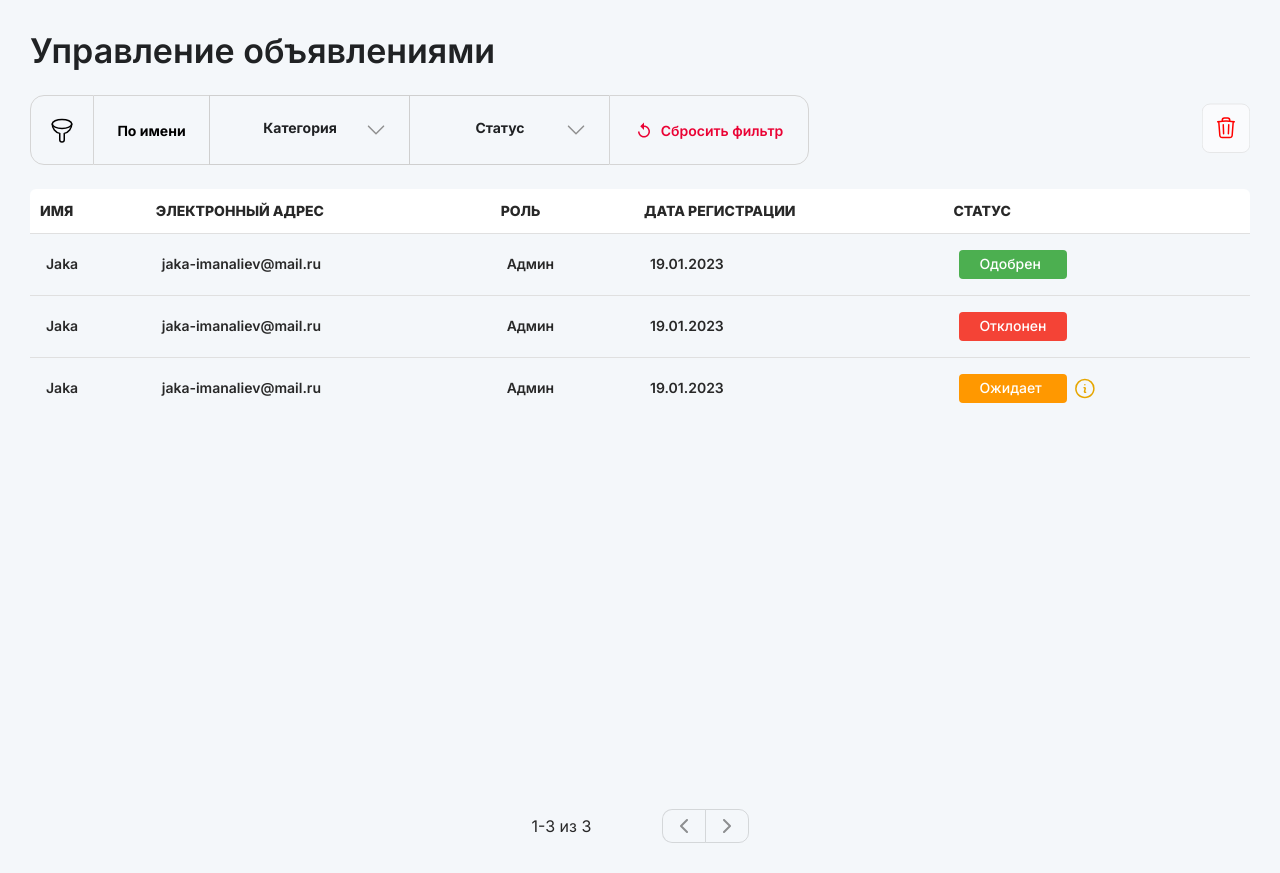
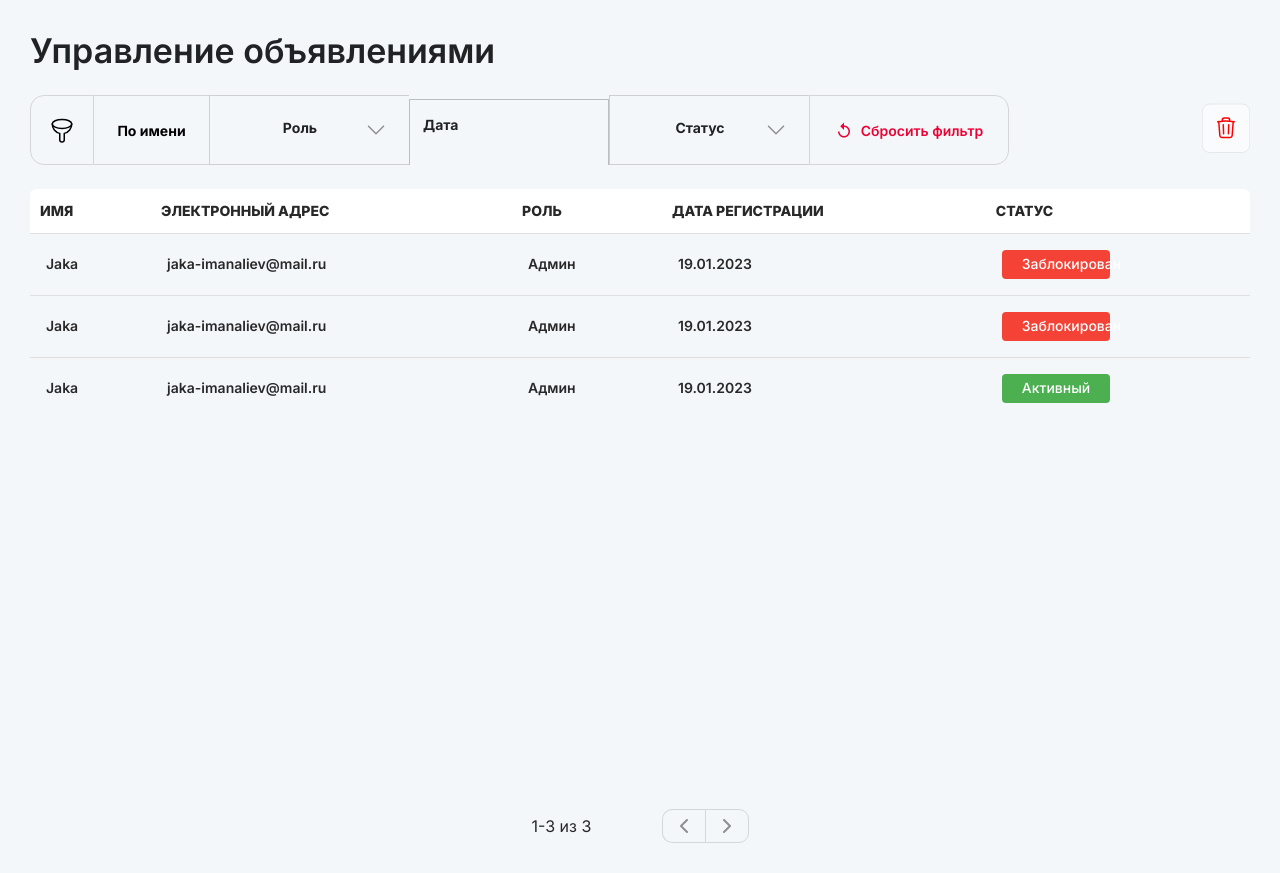
Before and after one commit to Ainazzzzz/Ulutman, a React (Vite) app: page /admin/users in a window 1280 px wide. Built offline with nearby package versions, Linux system fonts and the light colour scheme.

Commit message:
finished users page

```diff
--- a/src/components/Admin/Users.jsx
+++ b/src/components/Admin/Users.jsx
@@ -1,12 +1,12 @@
-import { green, orange, red } from '@mui/material/colors';
+import { green, red } from '@mui/material/colors';
 import React, { useMemo, useState } from 'react';
-import Wait from '../../assets/icons/wait-icon.svg?react';
 import { styled } from '@mui/material';
 import ReusableSelect from '../UI/Select';
 import Filter from '../../assets/icons/filter-icon.svg?react';
 import Replay from '../../assets/icons/replay-icon.svg?react';
 import RedDeleteIcon from '../../assets/icons/red-delete-icon.svg?react';
 import Table from '../UI/Table';
+import { DatePicker } from '../UI/DatePicker.jsx';
 
 const Users = () => {
    const [open, setOpen] = useState(false);
@@ -20,7 +20,7 @@ const Users = () => {
          email: 'jaka-imanaliev@mail.ru',
          category: 'Услуги',
          date: '19.01.2023',
-         status: 'Одобрен',
+         status: 'Заблокирован',
          role: 'Админ',
       },
       {
@@ -29,7 +29,7 @@ const Users = () => {
          email: 'jaka-imanaliev@mail.ru',
          category: 'Админ',
          date: '19.01.2023',
-         status: 'Отклонен',
+         status: 'Заблокирован',
          role: 'Админ',
       },
       {
@@ -38,7 +38,7 @@ const Users = () => {
          email: 'jaka-imanaliev@mail.ru',
          category: 'Админ',
          date: '19.01.2023',
-         status: 'Ожидает',
+         status: 'Активный',
          role: 'Админ',
       },
    ];
@@ -73,15 +73,11 @@ const Users = () => {
                let color, Icon;
 
                switch (value) {
-                  case 'Одобрен':
+                  case 'Активный':
                      color = green[500];
                      break;
-                  case 'Отклонен':
+                  case 'Заблокирован':
                      color = red[500];
-                     break;
-                  case 'Ожидает':
-                     color = orange[500];
-                     Icon = Wait;
                      break;
                   default:
                      color = 'inherit';
@@ -122,16 +118,21 @@ const Users = () => {
                <FilterStyle>
                   <Filter />
                </FilterStyle>
+
                <Title>По имени</Title>
+
                <SelectStyle
                   value={selectedValue}
                   options={options}
                   renderValue={value =>
                      value
-                        ? 'Категория'
+                        ? 'Роль'
                         : options.find(option => option.value === value)?.label
                   }
                />
+
+               <DatePicker />
+
                <SelectStyle
                   value={selectedValue}
                   options={options}
--- a/src/components/UI/DatePicker.jsx
+++ b/src/components/UI/DatePicker.jsx
@@ -31,10 +31,12 @@ export const DatePicker = ({ setDate }) => {
    };
 
    const handleOpen = () => setOpen(true);
+   const handleClose = () => setOpen(false);
 
    const handleApply = () => {
       const formattedDates = dates;
       setDate(formattedDates);
+      handleClose();
    };
 
    const CustomDatePicker = props => (
@@ -98,6 +100,7 @@ export const DatePicker = ({ setDate }) => {
                onChange={handleDateChange}
                open={open}
                onOpen={handleOpen}
+               onClose={handleClose}
                renderDay={renderDay}
                slots={{
                   openPickerIcon: DatePickerIcon,
```
